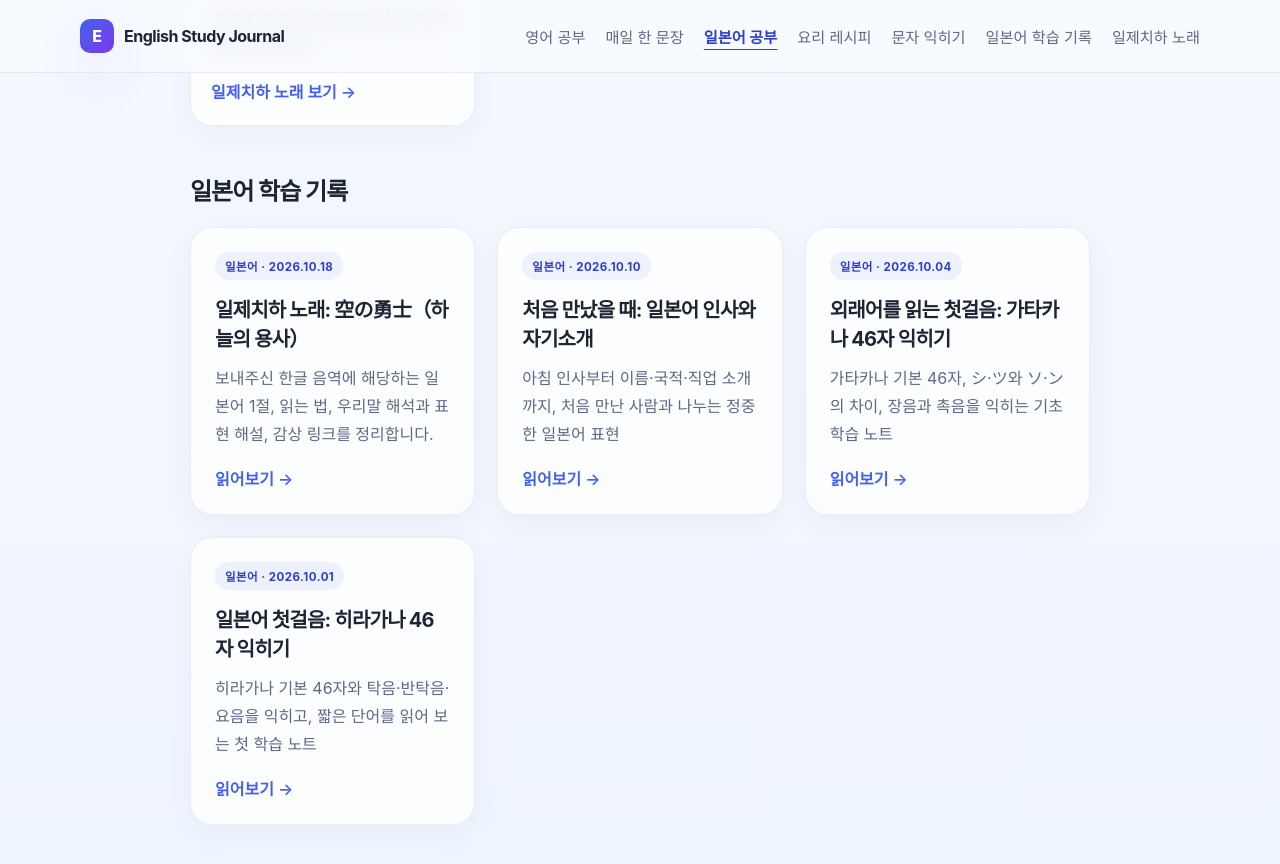
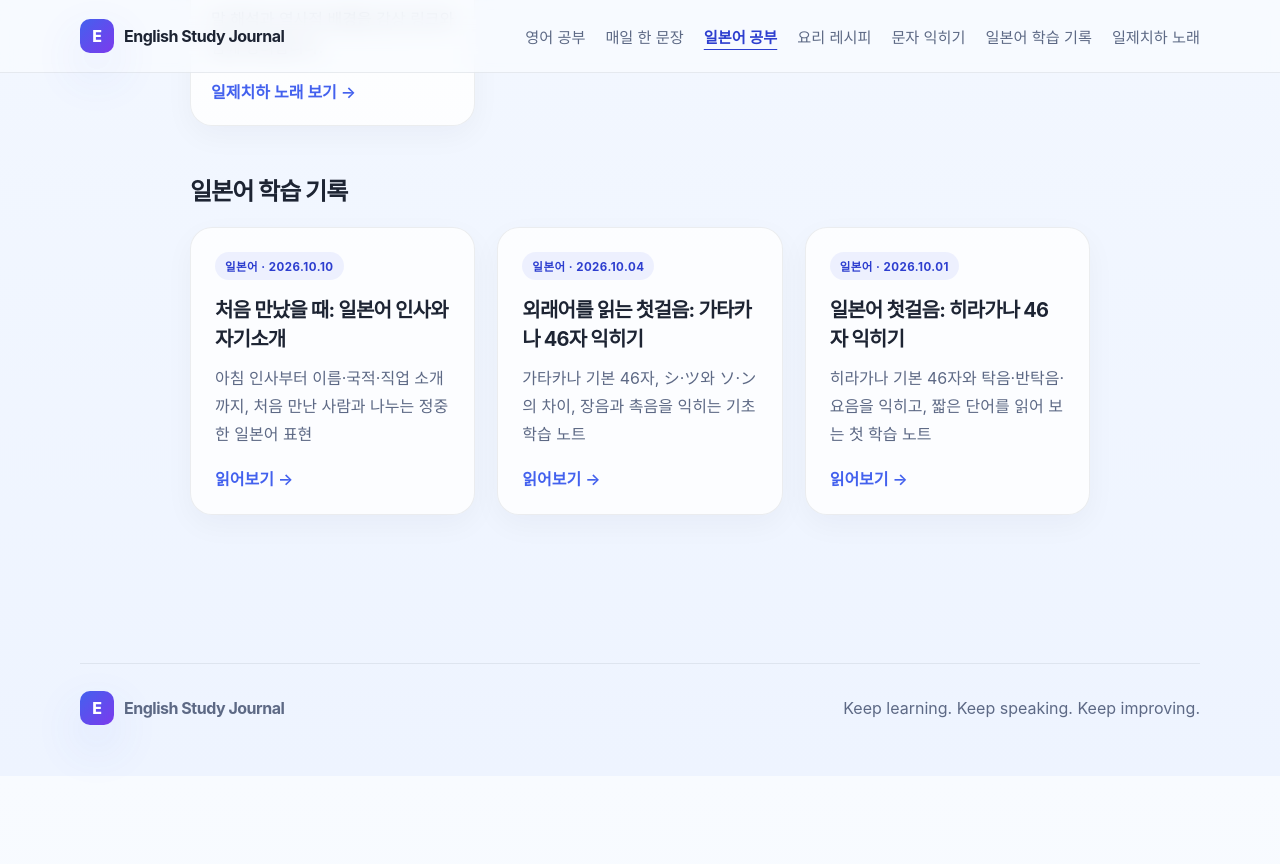
Before and after one commit to sofajohnlee/blog, a Jekyll site: the page built from japanese/index.html, in a window 1280 px wide and 900 px high, scrolled down 1013 px. Shown: the top 864 px of the window. Built offline with Jekyll 4.4.1, drawn with Linux system fonts in a browser that asks for light colours; after the commit the page ends 1789 px from its top, so only the background shows below that.

Commit message:
Exclude historical songs from Japanese learning records

```diff
--- a/japanese/index.html
+++ b/japanese/index.html
@@ -28,7 +28,9 @@ study_language: japanese
   <h2>일본어 학습 기록</h2>
   <div class="post-list">
     {% for post in japanese_posts %}
+    {% unless post.historical_song %}
     <article class="post-item"><span class="post-tag">일본어 · {{ post.date | date: '%Y.%m.%d' }}</span><h3>{{ post.title }}</h3><p>{{ post.description }}</p><a href="{{ post.url | relative_url }}">읽어보기 →</a></article>
+    {% endunless %}
     {% endfor %}
   </div>
 </section>
```
